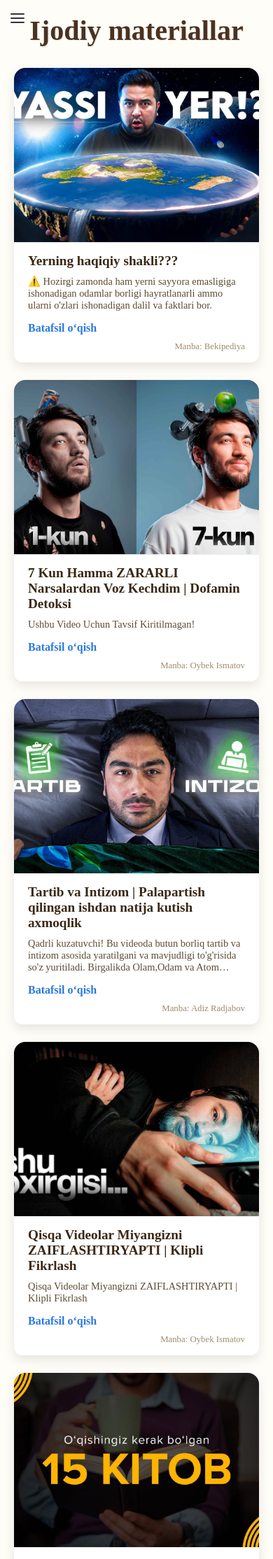
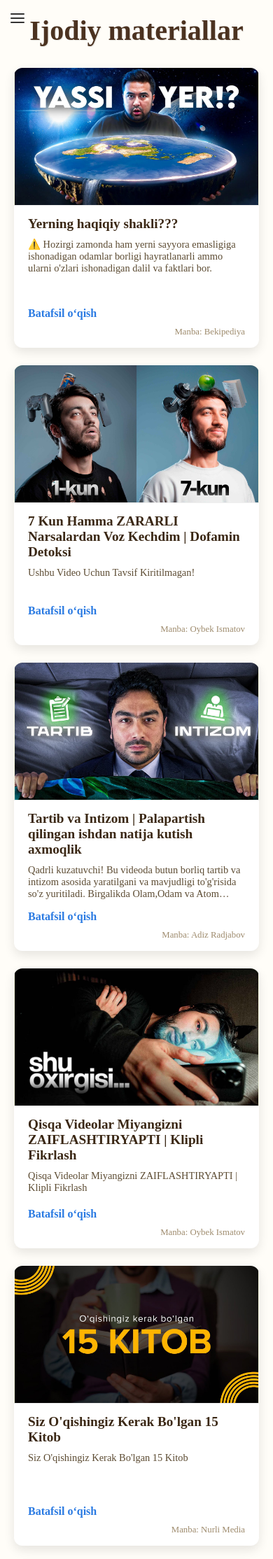
Before and after one commit to takhirovbunyad/Ijodiy-sayt, a Django app: page /main/ in a window 390 px wide. Shown: the top 2228 px of the page at 70% size. Run offline with Django 5.2, Linux system fonts and the light colour scheme; data comes from the database, SQL or seed files in the repository; some web fonts are replaced.

Commit message:
fixing css

```diff
--- a/static/css/first.css
+++ b/static/css/first.css
@@ -109,11 +109,14 @@ body {
 }
 
 .card img {
+  display: block;
   width: 100%;
-  height: 160px;
-  object-fit: cover;
+  aspect-ratio: 16 / 9;
+  object-fit: contain;
+  background-color: #f5f5dc; /* qaymoq rang */
   border-bottom: 1px solid #eee;
 }
+
 
 .card-body {
   padding: 15px 20px;
@@ -252,14 +255,15 @@ body {
     min-height: 400px; /* yoki qancha kerak bo‘lsa */
   }
 
+@media (max-width: 768px) {
   .card img {
-    width: 100%;
-    height: 250px; /* yoki auto */
-    object-fit: cover; /* rasm to‘liq chiqadi */
-    border-top-left-radius: 1rem;
-    border-top-right-radius: 1rem;
+    height: auto;
+    aspect-ratio: 16 / 9;
+    object-fit: contain;
+    background-color: #f5f5dc;
   }
 }
+
 
 
 /* CSS */
```
